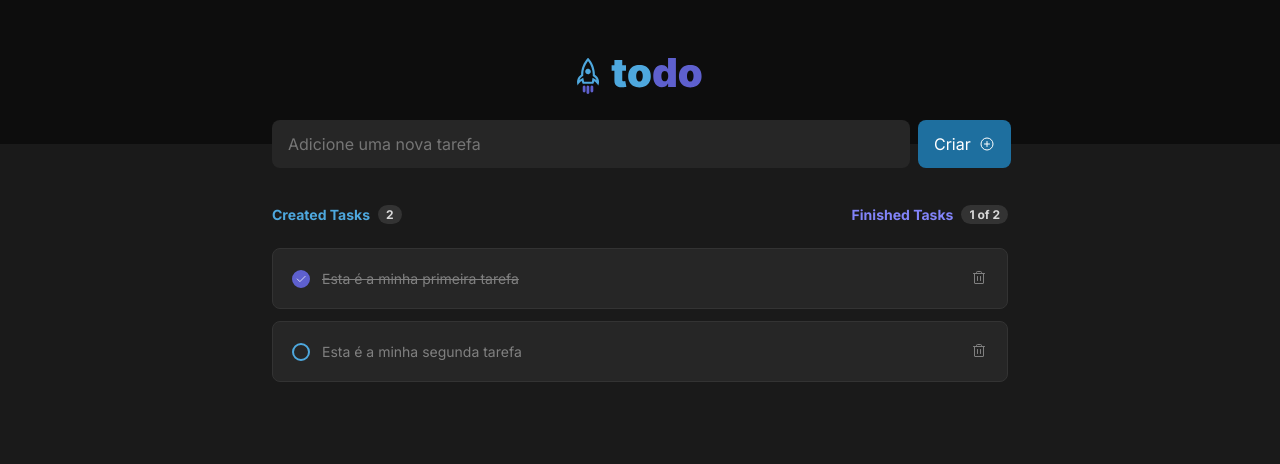
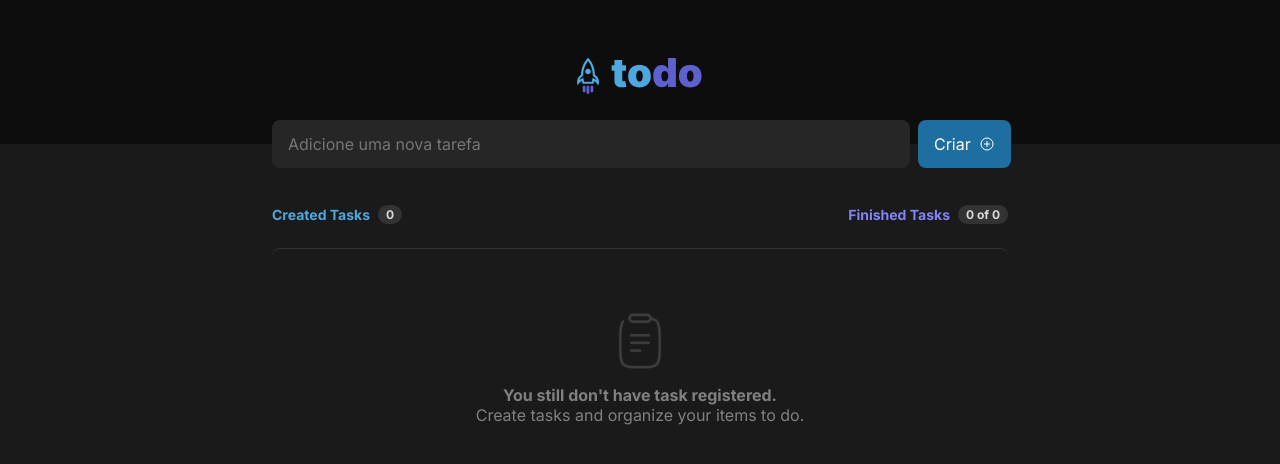
Before and after one commit to franciscovaz/todo-list-reactjs-challenge, a React (Vite) app: page / in a window 1280 px wide. Shown: the top 464 px of the page. Built offline with nearby package versions, Linux system fonts and the light colour scheme.

Commit message:
- remove mocked tasks

```diff
--- a/src/App.tsx
+++ b/src/App.tsx
@@ -15,19 +15,7 @@ export interface TaskItem {
 }
 
 function App() {
-  const mockedTasks: TaskItem[] = [
-    {
-      id: 1,
-      description: 'Esta é a minha primeira tarefa',
-      isChecked: true,
-    },
-    {
-      id: 2,
-      description: 'Esta é a minha segunda tarefa',
-      isChecked: false,
-    }
-  ]
-  const [tasksList, setTasksList] = useState(mockedTasks);
+  const [tasksList, setTasksList] = useState<TaskItem[]>([]);
 
   const [createdTasks, setCreatedTasks] = useState(tasksList.length);
 
```
